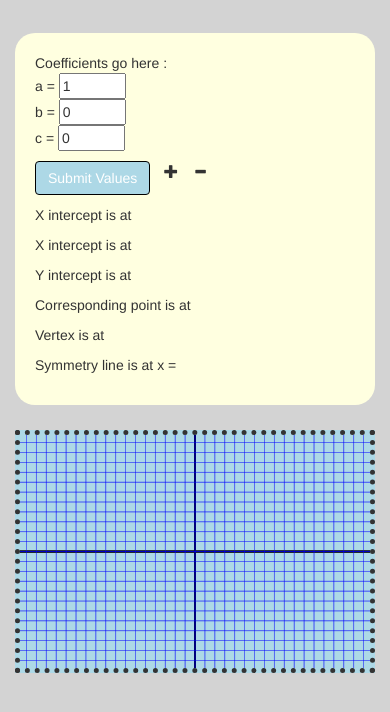
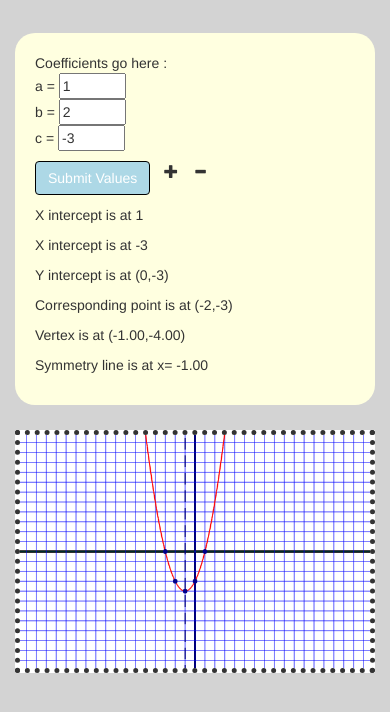
Before and after one commit to faurytess/QuadSolver, a plain HTML site: page index.html in a window 390 px wide. Both pictures are taken after a click on the element 171 px from the left and 225 px from the top of the page. Shown: the part 54-766 px from the top of the page. Drawn offline with nearby package versions, Linux system fonts and the light colour scheme.

Commit message:
Add files via upload

```diff
--- a/index.html
+++ b/index.html
@@ -58,7 +58,7 @@
       display: block;
       border-style: dotted;
       border-width: 5px;
-      background-color: lightblue;
+      background-color: white;
       margin-top: 10px;
     }
   </style>
@@ -89,13 +89,13 @@
   <!--    our main body of divs that are responsive (go from in-line to block when screen is small) -->
   <div class="container-fluid">
     <div class="row content">
-      <div class="col-sm-2 sidenav">
+      <div class="col-sm-3 sidenav">
         <div class="coeff">
           <p class="formInfo">Coefficients go here :<br>
 
             a = <input size="5" type="text" id="quadA" value="1"> <br>
-            b = <input size="5" type="text" id="linB" value="0"> <br>
-            c = <input size="5" type="text" id="constant" value="0"> <br>
+            b = <input size="5" type="text" id="linB" value="2"> <br>
+            c = <input size="5" type="text" id="constant" value="-3"> <br>
 
             <button class="btn" onclick="QF()" id="submitbutton">Submit Values</button>
             <span class="glyphicon glyphicon-plus" onclick="zoomIn()" id=plusbutton></span>
--- a/quadScript.js
+++ b/quadScript.js
@@ -16,26 +16,53 @@ function QF() {
   b = $("#linB").val();
   c = $("#constant").val();
   x1=(-b+Math.sqrt(b**2-4*a*c))/(2*a)
-  x1=Math.round(x1 * 10000) / 10000;
+  x1=Math.round(x1 * 100) / 100;
   x2=(-b-Math.sqrt(b**2-4*a*c))/(2*a)
-  x2=Math.round(x2 * 10000) / 10000;
+  x2=Math.round(x2 * 100) / 100;
   $("#solution1").text("X intercept is at "+x1);
   $("#solution2").text("X intercept is at "+x2);
   console.log(a,b,c);
+  graphQuad();
   results();
-  graphQuad();
+  context.beginPath();
+  context.arc(w/2+x1*k,h/2,4,0,6.28);
+  context.fill();
+  context.beginPath();
+  context.arc(w/2+x2*k,h/2,4,0,6.28);
+  context.fill();
 }  // close QF
 
 function results() {
   // finding vertext and displaying symline and yint results
   vX = -(b*1)/(2*a);
   vY = a*Math.pow(vX,2)+b*vX+c*1;
+  vX=vX.toFixed(2);
+  vY=vY.toFixed(2);
   cp=2*vX;
   $("#vertex").text("Vertex is at (" + vX+","+vY+")");
+  context.fillStyle="darkblue";
+  context.beginPath();
+  context.arc(w/2+vX*k,h/2-vY*k,4,0,6.28);
+  context.fill();
   $("#y-int").text("Y intercept is at (0,"+ c+")");
   context.beginPath();
+  context.arc(w/2,h/2-c*k,4,0,6.28);
+  context.fill();
   $("#corres-point").text("Corresponding point is at ("+cp+","+c+")");
+  context.beginPath();
+  context.arc(w/2+cp*k,h/2-c*k,4,0,6.28);
+  context.fill();
   $("#symmetry-line").text("Symmetry line is at x= "+ vX);
+
+context.setLineDash([20,10]);
+context.strokeStyle="darkblue"
+context.lineWidth="2"
+context.beginPath();
+context.moveTo(w/2+vX*k,5);
+context.lineTo(w/2+vX*k, h+5)
+context.stroke();
+context.setLineDash([0]);
+
 
 }  // close results()
 function graphpaper() {
@@ -52,7 +79,7 @@ context.stroke();
 
 // thin line with a 50% opacity using rgba()
   context.lineWidth=1;
-  context.strokeStyle="rgba(0,0,255)";
+  context.strokeStyle="rgba(0,100,100,.5)";
 
   //using the direct variation constant, k
   //  here are the vertical and horizontal lines
@@ -104,8 +131,14 @@ function graphQuad () {
 function zoomIn(){
   k=k+2;
   init();
+  graphQuad();
+  results();
+  QF();
 }
 function zoomOut(){
   k=k-2;
   init();
+  graphQuad();
+  results();
+  QF();
 }
```
